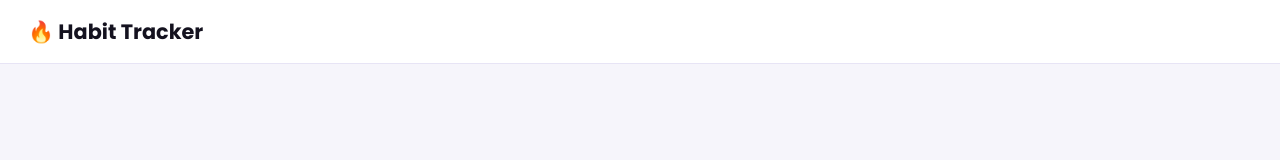
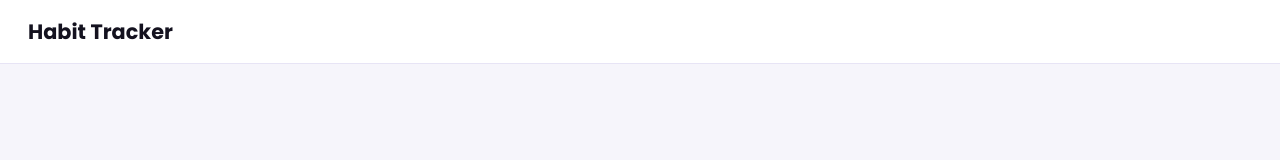
Before and after one commit to saraamir202216-prog/habit-tracker, a React (Vite) app in the folder frontend/: page / in a window 1280 px wide. Shown: the top 160 px of the page. Built offline with nearby package versions, Linux system fonts and the light colour scheme; no server answers.

Commit message:
remove emoji icon from navbar

```diff
--- a/frontend/src/components/Navbar.jsx
+++ b/frontend/src/components/Navbar.jsx
@@ -13,7 +13,7 @@ export default function Navbar() {
   return (
     <header className="navbar">
       <Link to="/" className="brand">
-        🔥 Habit Tracker
+         Habit Tracker
       </Link>
       {user && (
         <div className="navbar-right">
```
